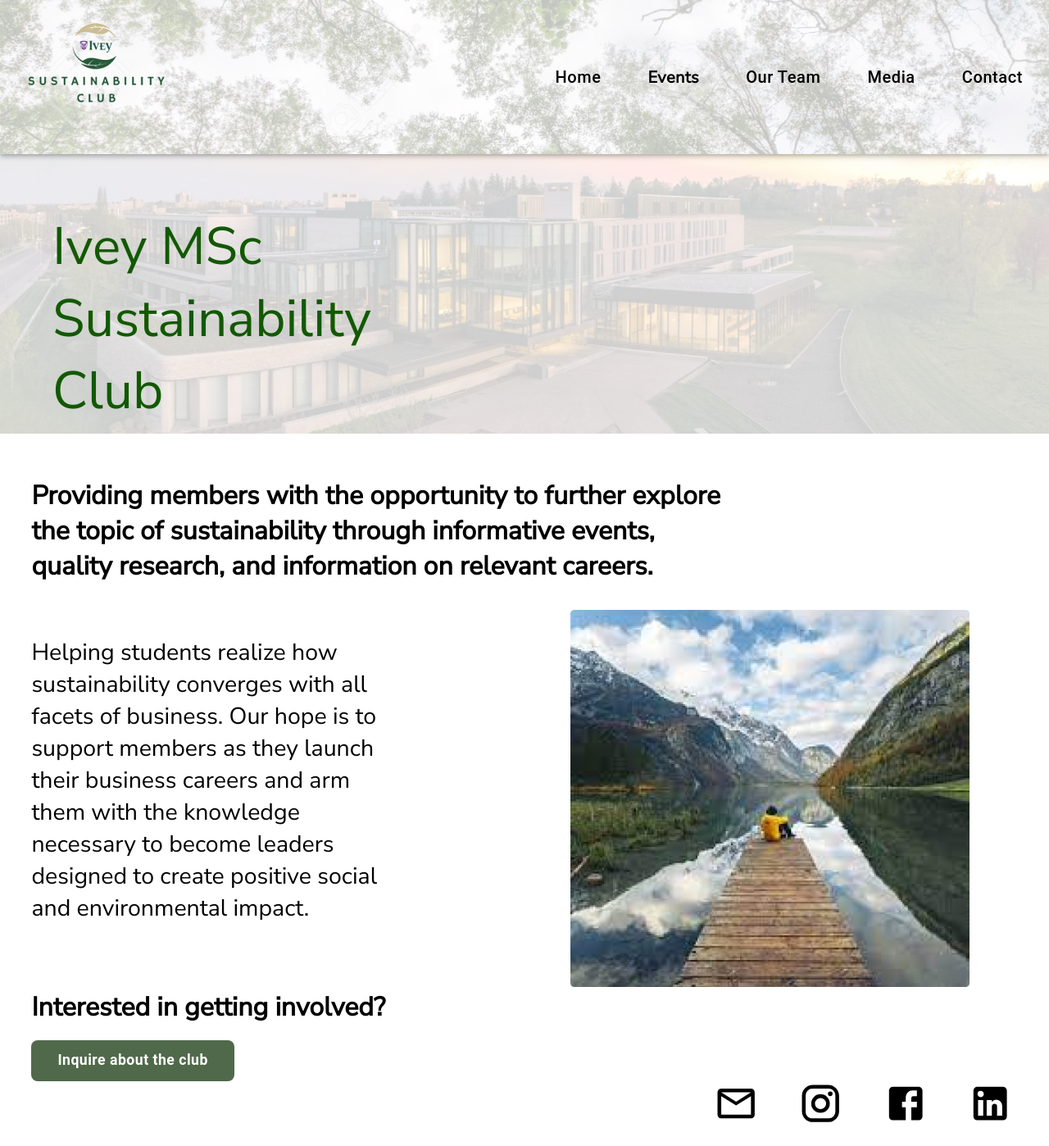
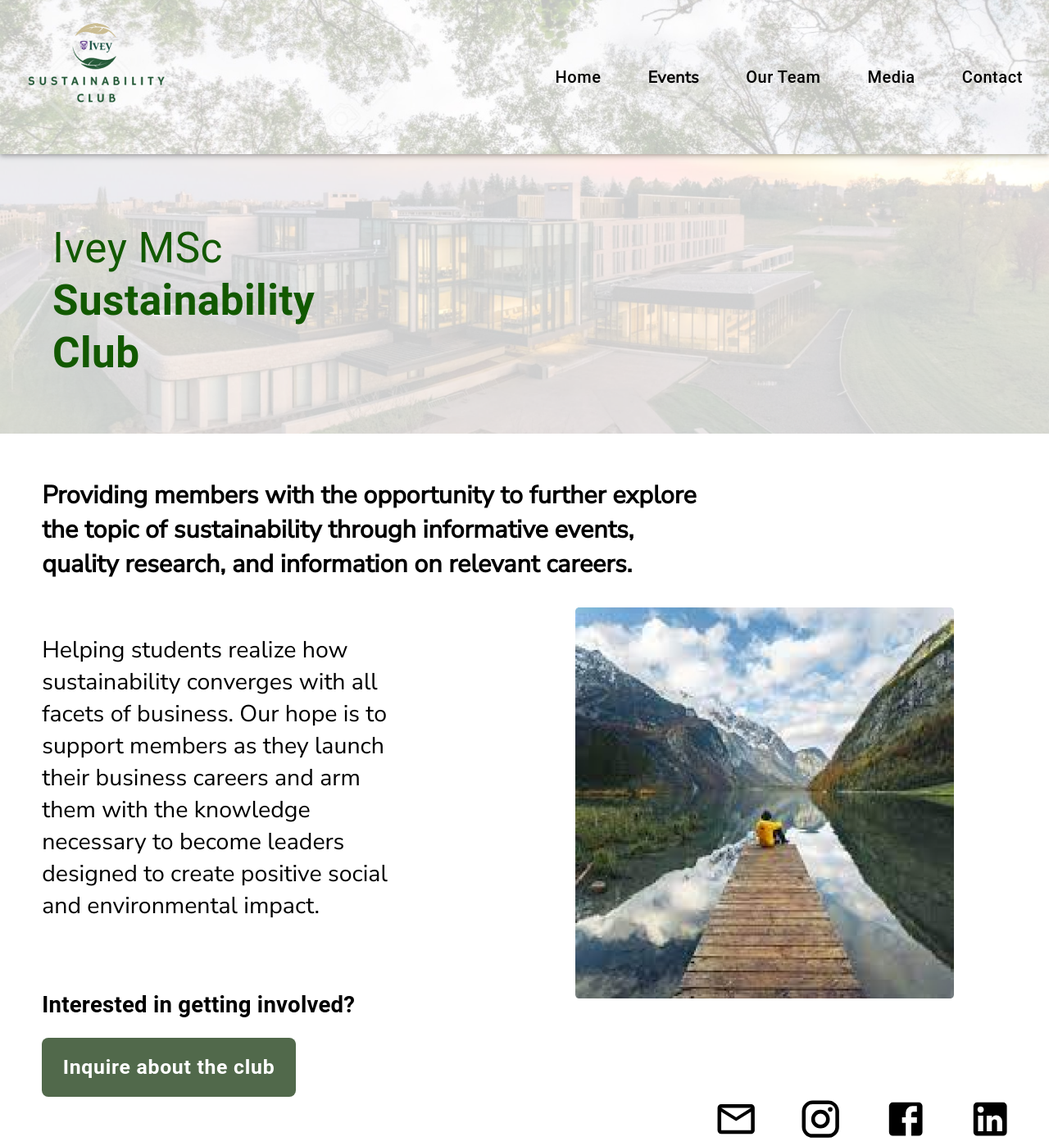
Before and after one commit to chandlerkx/ivey-sustainability, a React (Create React App) app in the folder frontend/: page / in a window 1280 px wide. Shown: the whole page at 82% size. Built offline with nearby package versions, Linux system fonts and the light colour scheme.

Commit message:
made home page responsive
can change the items to stack?? it looks ugly but not sure which is best rn

```diff
--- a/frontend/src/components/Footer.js
+++ b/frontend/src/components/Footer.js
@@ -6,8 +6,8 @@
   const iconStyle = { color: 'black', fontSize: '3.4em' };
 
   return (
-    <div>
-      <Container maxWidth="100%" sx={{ flexGrow: 1, display: { xs: 'flex', md: 'flex', justifyContent: "flex-end"} }} style={{ backgroundColor: 'transparent', textAlign: 'right' }}>
+    <div style={{ backgroundColor: 'transparent' }}>
+      <Container maxWidth="80%" sx={{ backgroundColor: 'transparent', textAlign: 'right', width: '100%' }}>
         <Grid container spacing={1} justifyContent={'flex-end'}>
 
           <Grid item xs={1.3} md={1} style={{ backgroundColor: 'transparent', display: 'flex', justifyContent: 'center', alignItems: 'center'}}>
--- a/frontend/src/components/HomeBanner.js
+++ b/frontend/src/components/HomeBanner.js
@@ -1,10 +1,14 @@
 import React from 'react';
+import { Typography } from '@mui/material';
 
 export default function HomeBanner() {
     return (
     <div style={{width:'100%',height:'auto'}}>
             <img style={{ width: '100%', height: '100%'}} src="/images/iveybuilding.png" alt="Ivey Building"/>
-            <p style={{position:'absolute', top:'20%', left:'5%',color:'#125900', fontSize:'4rem', maxWidth:'40%'}}>Ivey MSc Sustainability Club</p>
+            <Typography sx={{display: {xs: 'flex', md: 'none'}}}style={{position:'absolute', top:'9vw', left:'5%',color:'#125900', fontSize:'5vw', maxWidth:'80%'}}>Ivey MSc Sustainability Club</Typography>
+            <Typography sx={{display: {xs: 'none', md: 'flex'}}}style={{position:'absolute', top:'6vw', left:'5%',color:'#125900', fontSize:'4vw', maxWidth:'40%'}}>Ivey MSc</Typography>
+            <Typography sx={{display: {xs: 'none', md: 'flex'}}}style={{fontWeight: '600', position:'absolute', top:'11vw', left:'5%',color:'#125900', fontSize:'4vw', maxWidth:'40%'}}>Sustainability</Typography>
+            <Typography sx={{display: {xs: 'none', md: 'flex'}}}style={{fontWeight: '600', position:'absolute', top:'16vw', left:'5%',color:'#125900', fontSize:'4vw', maxWidth:'40%'}}>Club</Typography>
     </div>
 );
 }
--- a/frontend/src/pages/Contact.js
+++ b/frontend/src/pages/Contact.js
@@ -1,7 +1,7 @@
 import React from "react";
 import Stripe from "../components/Stripe";
 import InputField from "../InputField";
-import { IconButton, TextField, Link } from "@mui/material";
+import { IconButton, TextField, Link, Typography } from "@mui/material";
 import Button from "@mui/material/Button";
 import { Email , Place} from "@mui/icons-material"
 
--- a/frontend/src/pages/Home.js
+++ b/frontend/src/pages/Home.js
@@ -1,31 +1,33 @@
 import React from 'react';
 import Button from "@mui/material/Button";
 import HomeBanner from '../components/HomeBanner';
+import { Typography } from '@mui/material';
 // import { Routes, Route, Link } from 'react-router-dom';
 
 
 const Home = () => {
     return (
 
-        <div>
+        <div >
             <div style={{position:'relative'}}>
                 <HomeBanner/>
             </div>
-            <h2 style={{marginLeft: '3%', fontSize: '2rem', paddingTop:'3rem', paddingBottom:'2rem'}}>Providing members with the opportunity to further explore<br/>the topic of sustainability through informative events,<br/>quality research, and information on relevant careers.</h2>
-            <div style={{display: 'flex', marginLeft: '3%'}}>
+            <h2 style={{marginLeft: '4%', fontSize: '1.9rem', paddingTop:'3rem', paddingBottom:'2rem'}}>Providing members with the opportunity to further explore<br/>the topic of sustainability through informative events,<br/>quality research, and information on relevant careers.</h2>
+            <div style={{display: 'flex', marginLeft: '4%'}}>
                 <div style={{flex: 6}}>
                     <p style={{fontSize: '1.78rem', paddingTop:'2rem'}}>Helping students realize how sustainability converges with all facets of business. Our hope is to support members as they launch their business careers and arm them with the knowledge necessary to become leaders designed to create positive social and environmental impact.</p>
                     <br/>
-                    <p style={{lineHeight:'0', fontSize: '32px', fontWeight: 'bold', paddingTop:'5rem'}}>Interested in getting involved?</p>
+                    <Typography sx={{display: {xs: 'none', sm: 'none', md: 'flex'}}} style={{lineHeight:'0', fontSize: '2.15vw', fontWeight: 'bold', paddingTop:'5rem'}}>Interested in getting involved?</Typography>
                     <a href="https://docs.google.com" target='_blank' rel="noreferrer">
-                        <Button style={{textTransform:'none', fontWeight:'bold', color: 'white', backgroundColor: '#51694B',borderRadius:'0.5rem', padding:'2rem', fontSize:'1.1rem', paddingTop:'0.6rem', paddingBottom:'0.6rem', marginTop:'2.5rem'}}>Inquire about the club</Button>
+                        <Button sx={{display: {xs: 'inline-flex', md: 'none'}}}style={{textTransform:'none', fontWeight:'600', color: 'white', backgroundColor: '#51694B',borderRadius:'0.5rem', paddingLeft:'2rem', paddingRight: '2rem', fontSize:'1.55rem', paddingTop:'0.9rem', paddingBottom:'1rem', marginTop:'2.5rem', marginBottom: '3.5rem', width: '200%'}}>Inquire about the club</Button>
+                        <Button sx={{display: {xs: 'none', md: 'inline-flex'}}} style={{textTransform:'none', fontWeight:'600', color: 'white', backgroundColor: '#51694B',borderRadius:'0.5rem', paddingLeft:'1.6rem', paddingRight: '1.6rem', fontSize:'1.55rem', paddingTop:'0.9rem', paddingBottom:'0.9rem', marginTop:'2.5rem'}}>Inquire about the club</Button>
                     </a>
                 </div>
                 <div style={{flex: 3}}>
 
                 </div>
                 <div style={{flex: 8}}>
-                    <img  alt="" style={{maxWidth: '100%', height: '80%'}} src="../images/homebackground.png" />
+                    <img  alt="" style={{maxWidth: '80%', height: '80%'}} src="../images/homebackground.png" />
                 </div>
             </div>
         </div>
```
